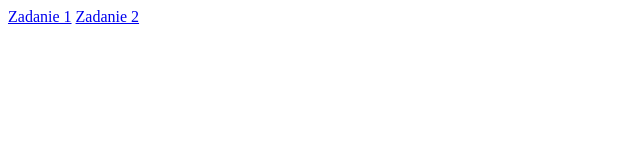
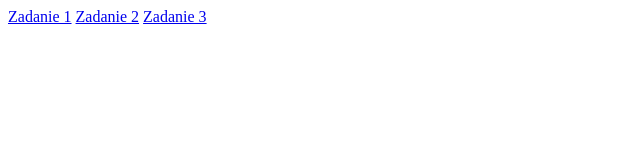
Before and after one commit to Danielkosz12/zad1-cz2, a plain HTML site: page index.html in a window 1280 px wide. Shown: the full height of the page, 0-640 px from the left. Drawn offline with Linux system fonts and the light colour scheme.

Commit message:
Update index.html

```diff
--- a/index.html
+++ b/index.html
@@ -14,6 +14,6 @@
   <body>
     <a href="zadanie1.html">Zadanie 1</a>
     <a href="zad2.html">Zadanie 2</a>
-
+    <a href="zad3.html">Zadanie 3</a>
   </body>
 </html>
```
